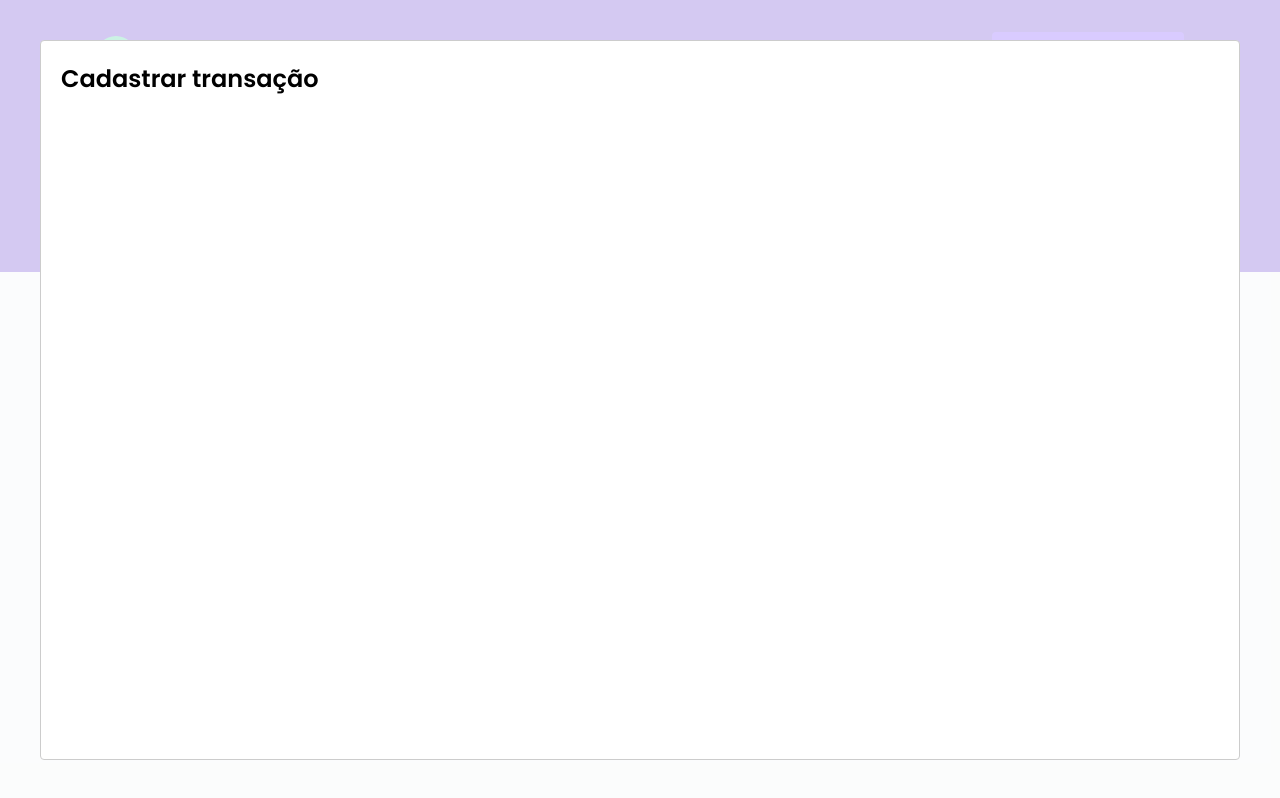
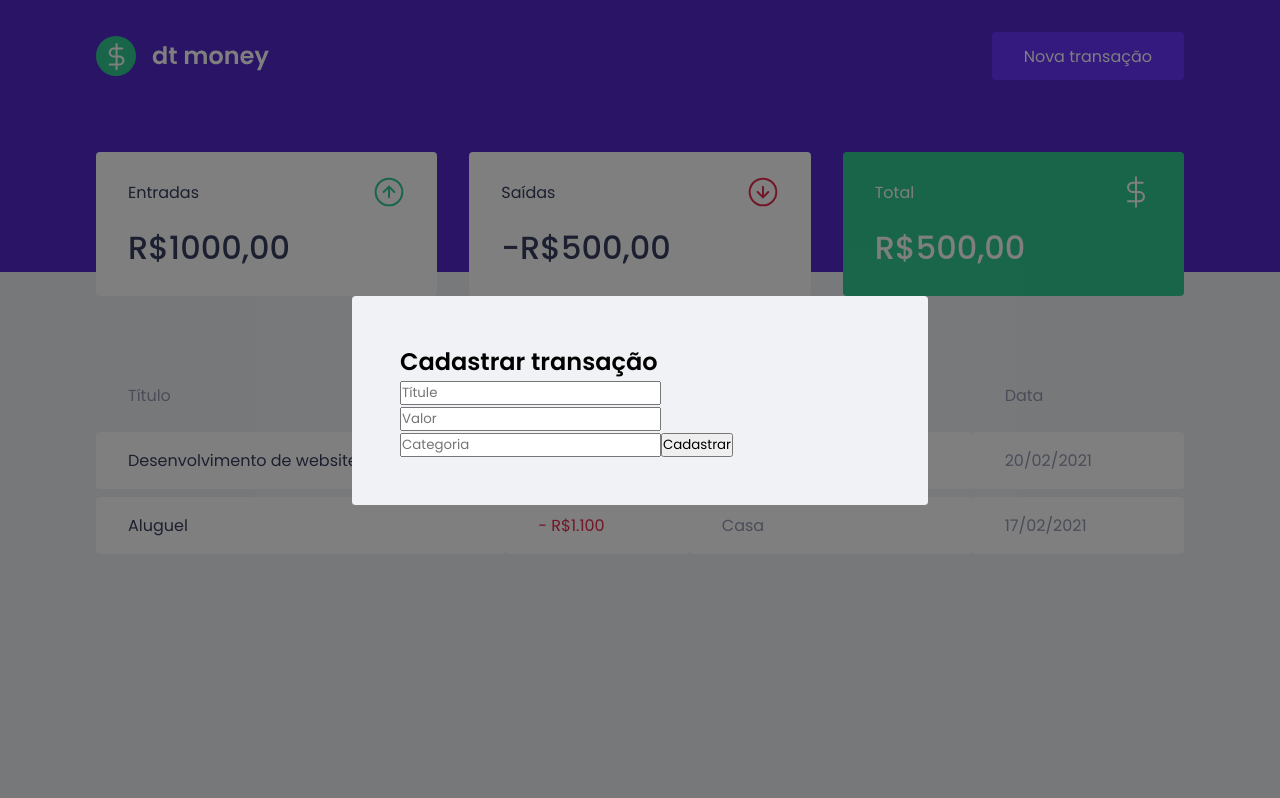
Before and after one commit to cvieira850/dtmoney, a React (Create React App) app: page / in a window 1280 px wide. Both pictures are taken after a click on the button "Nova transação". Built offline with nearby package versions, Linux system fonts and the light colour scheme; no server answers; what miragejs would draw is missing.

Commit message:
feat: create global style for modals on project

```diff
--- a/src/components/NewTransactionModal/index.tsx
+++ b/src/components/NewTransactionModal/index.tsx
@@ -1,4 +1,5 @@
 import Modal from 'react-modal'
+import { Container } from './styles'
 
 interface NewTransactionModalProps {
   isOpen: boolean
@@ -9,10 +10,32 @@
   return (
 
   <Modal
-  isOpen={isOpen}
-  onRequestClose={onRequestClose}
+    isOpen={isOpen}
+    onRequestClose={onRequestClose}
+    overlayClassName="react-modal-overlay"
+    className="react-modal-content"
   >
-    <h2>Cadastrar transação</h2>
+    <Container>
+      <h2>Cadastrar transação</h2>
+
+      <input
+        placeholder="Títule"
+      />
+
+      <input
+        type="number"
+        placeholder="Valor"
+      />
+
+      <input
+        placeholder="Categoria"
+      />
+
+      <button type="submit">
+        Cadastrar
+      </button>
+
+    </Container>
   </Modal>
   )
 }
--- a/src/components/NewTransactionModal/styles.ts
+++ b/src/components/NewTransactionModal/styles.ts
@@ -1,3 +1,3 @@
 import styled from 'styled-components';
 
-export const Container = styled.div``;
+export const Container = styled.form``;
--- a/src/styles/global.ts
+++ b/src/styles/global.ts
@@ -52,4 +52,28 @@
     opacity: 0.4;
     cursor: not-allowed;
   }
+
+  .react-modal-overlay {
+    background: rgba(0,0,0,0.5);
+
+    position: fixed;
+    top: 0;
+    bottom: 0;
+    right: 0;
+    left: 0;
+
+    display: flex;
+    align-items: center;
+    justify-content: center;
+
+  }
+
+  .react-modal-content {
+    width: 100%;
+    max-width: 576px;
+    background: var(--background);
+    padding: 3rem;
+    position: relative;
+    border-radius: 0.24rem;
+  }
 `
```
